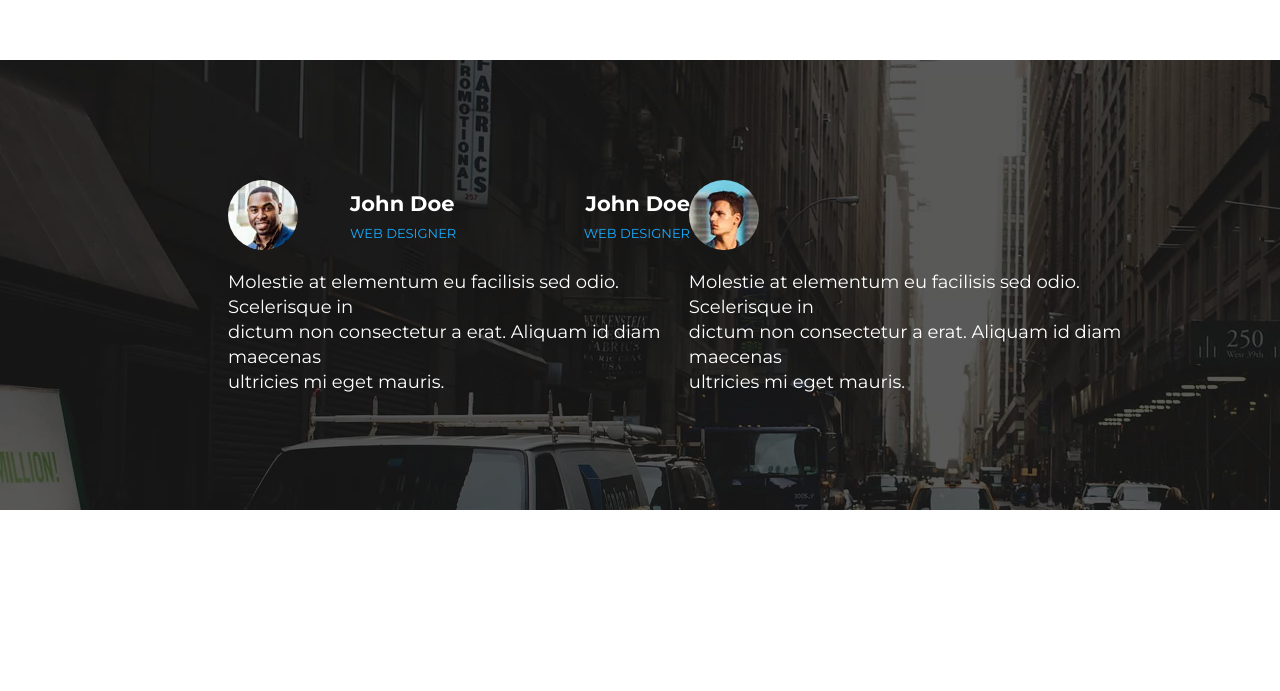
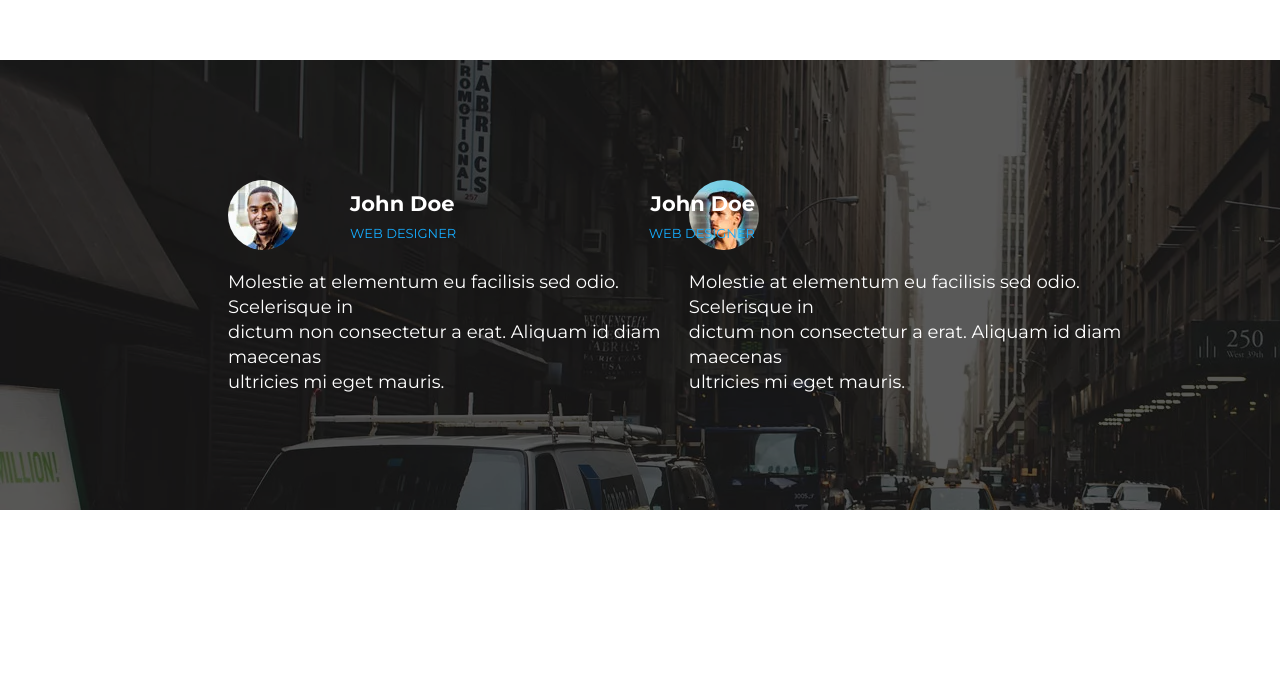
Before and after one commit to AbdulrahmanMamdouhZahana/Templet_1, a plain HTML site: page index.html in a window 1280 px wide. Shown: the part 5185-5876 px from the top of the page. Drawn offline with Linux system fonts and the light colour scheme; files whose address does not match are found by name.

Commit message:
Update style.css

```diff
--- a/css/style.css
+++ b/css/style.css
@@ -748,7 +748,7 @@
     text-transform: capitalize;
     position: absolute;
     top: 131px;
-    right: 590px;
+    right: 525px;
     font-size: 21px;
     font-family: Montserrat, sans-serif ;
 
@@ -762,7 +762,7 @@
 color: #15adff;
 position: absolute;
 top: 165px;
-    right: 590px;
+    right: 525px;
     font-family: Montserrat, sans-serif ;
     font-size: 13px;
 
```
